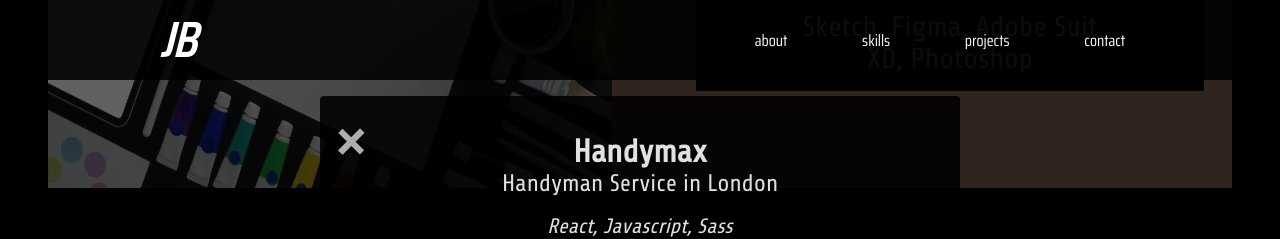
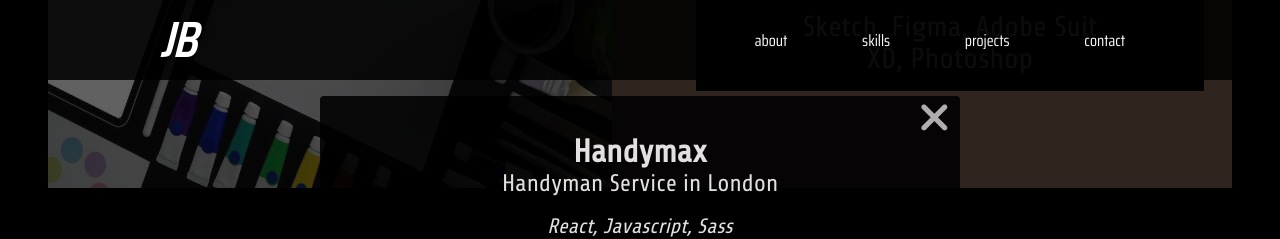
Before and after one commit to jurajbasanda/personal-portfolio, a React (Create React App) app: page / in a window 1280 px wide. Both pictures are taken after a click on the button "Handymax". Shown: the part 1572-1811 px from the top of the page. Built offline with nearby package versions, Linux system fonts and the light colour scheme.

Commit message:
close button

```diff
--- a/src/Portfolio.js
+++ b/src/Portfolio.js
@@ -87,7 +87,6 @@ const projects = [
 ]
 
 const Portfolio = () => {
-
 return(
     <Fragment>
  <TemplateProject projects={projects}/>
--- a/src/TemplateProject.js
+++ b/src/TemplateProject.js
@@ -1,5 +1,4 @@
 import React, { Component, Fragment } from 'react';
-
 import './templateModal.scss'
 
 class ModalProject extends Component {
@@ -24,7 +23,7 @@ class ModalProject extends Component {
       <div className={this.state.showModal}>
       <section className="modal-contents" >
         <div className="close" onClick={closeModal}
-        tabIndex="0" >+</div>
+        tabIndex="0" ><i class="fas fa-times"></i></div>
     {/*<button ><i className="fas fa-times"></i></button>*/}
           <br/>
           <h2>{this.props.name}</h2>
@@ -67,7 +66,7 @@ const Content = props.projects.map((project) =>
 )
 
 return(
-<section className="portfolioP" id="projects">
+<section  className="portfolioP" id="projects">
     <h1 data-aos="slide-up">Projects</h1>
     <div className='portfolio'>
     {Content}
--- a/src/templateModal.scss
+++ b/src/templateModal.scss
@@ -50,13 +50,11 @@
     align-items: center;
 }
 .close {
-
 	position: absolute;
 	top: 0;
-	left: 10px;
-	font-size: 5rem;
+	right: 10px;
+	font-size: 2.6rem;
 	color: rgb(175, 173, 173);
-	transform: rotate(45deg);
     cursor: pointer;
     transition: all 0.5s;
 	&:hover {
```
